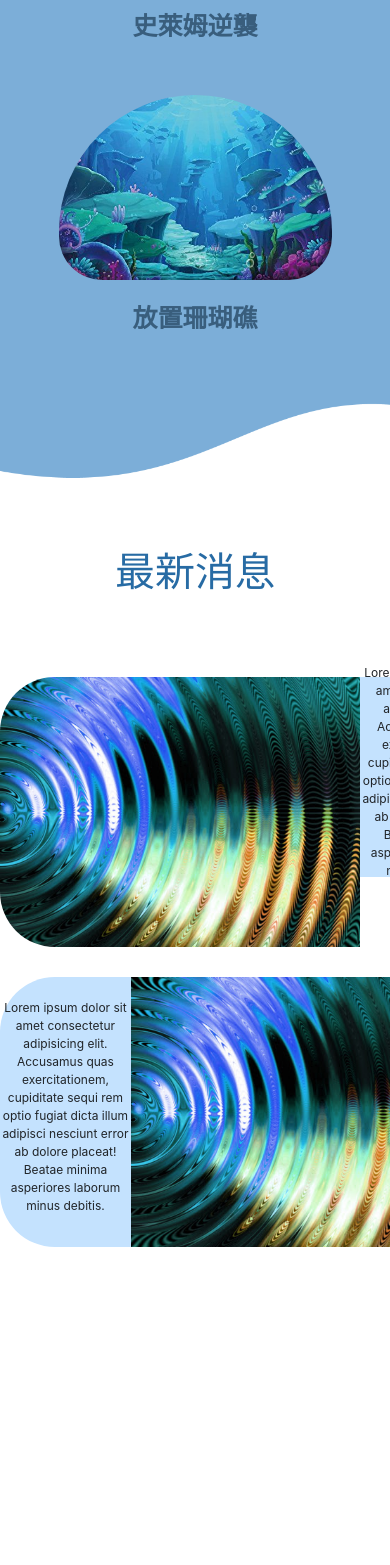
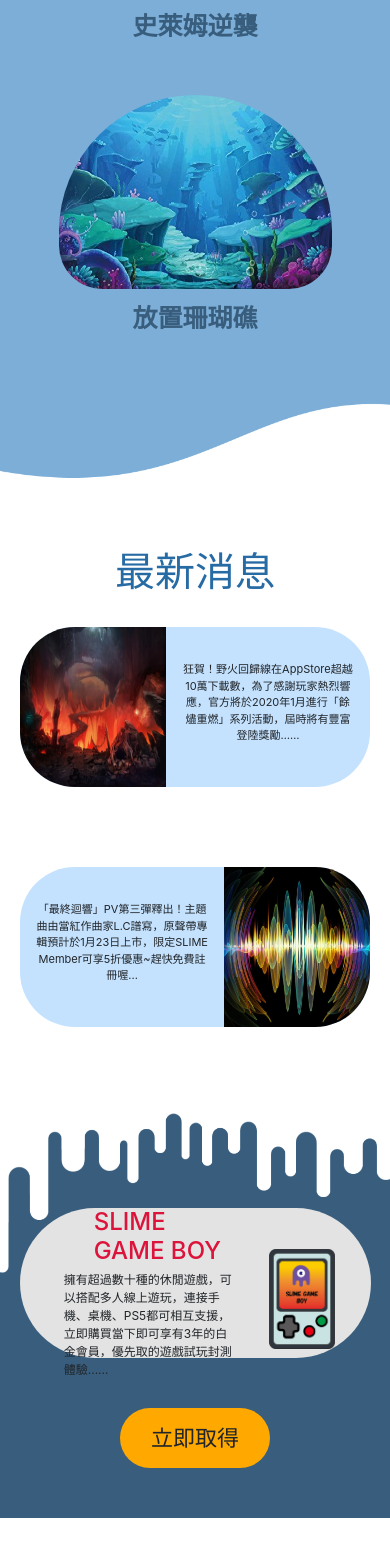
Before and after one commit to lin-zhao-cheng/SLIME_studio-website, a plain HTML site: page index.html in a window 390 px wide. Shown: the part 1462-3027 px from the top of the page. Drawn offline with Linux system fonts and the light colour scheme.

Commit message:
首頁的RWD做完 ( 缺icon 變化 選單)

```diff
--- a/css/style.css
+++ b/css/style.css
@@ -170,7 +170,7 @@
      -ms-background-size: cover;
 }
 article{
-    height: 150vh;
+    /* height: 150vh; */
     background-color: white;
     margin-top: -10px;
     padding-bottom: 50px;
@@ -189,8 +189,8 @@
 }
 
 .new-deco2{
-    width: 424px;
-    height: 150px;
+    width: 346px;
+    height: 122px;
     margin-top: 160px;
 
     background-image:url(../img/decoration/blue\ deco\ 1.png);
@@ -207,33 +207,40 @@
 /* ---------------------------------- */
 .new-box1{
     width: 834px;
-    height: 270px;
+    height: 240px;
     display: flex;
     flex-direction: row;
     background: #C4E2FE;
     /* box-shadow: 0px 8px 19px rgba(0, 0, 0, 0.7); */
     border-radius: 55px;
     padding: 0;
-    margin-top: 8em;
+    margin-top: 80px;
+    margin-right: 60px;
 
 }
 .new-img1{
-    width: 404px;
-    height: 270px;
+    width: 100%;
+    height: 100%;
     border-radius: 55px 0px 0px 55px;
 }
 .new-img1-text{
     display: flex;
     align-items: center;
     text-align: center;
-    font-size: 1.8em;
+    font-size: 2em;
+    /* margin-left: 10px;
+    margin-right: 10px; */
+}
+.new-img1-text p{
+    margin-left: 15px;
+    margin-right: 15px;
 }
 
 /* ------------------------------ */
 .new-deco3{
-    width: 440px;
-    height: 150px;
-    margin-top: 180px;
+    width: 326px;
+    height: 115px;
+    margin-top:150px;
     position: absolute;
     right: 0;
     background-image:url(../img/decoration//blue\ deco\ 2.png);
@@ -247,7 +254,7 @@
 
 .new-box2{
     width: 834px;
-    height: 270px;
+    height: 240px;
     display: flex;
     flex-direction: row-reverse;
     background: #C4E2FE;
@@ -255,11 +262,12 @@
     border-radius: 55px;
     padding: 0;
     margin-top: 8em;
+    margin-left: 60px;
 }
 
 .new-img2{
-    width: 404px;
-    height: 270px;
+    width: 100%;
+    height: 100%;
     border-radius: 0px 55px 55px 0px;
 }
 
@@ -273,7 +281,9 @@
     height: 516px;
 } */
 .new-deco4{
-    height: 516px;
+    /* height: 516px;
+    width: 100%; */
+    height: 90%;
     width: 100%;
 
     background-image:url(../img/decoration/white\ bottom.png);
@@ -293,22 +303,50 @@
 aside{
     position: relative;
     background-color:  #395E7D;
-    height: 560px;
+
 }
 
 /* .aa{
     margin-top: 100px;
 
 } */
+.game-boy{
+    width: 112px;
+    height: 169px;
+    margin: auto;
+}
 .aside-bbox{
-
-    height: 264px;
+    width: 70%;
+    height: 250px;
     background: #E3E3E3;
     border-radius: 132px;
+
     margin: 100px auto 0 auto;
+    /* background-image: url(../img/background/p4.jpg);
+    background-size: cover;
+    -webkit-background-size: cover;
+    -o-background-size: cover;
+    -moz-background-size: cover;
+    -ms-background-size: cover; */
+}
+.bbox-text{
+    /* width: 50%; */
+    /* margin-left: 10%; */
+    /* padding-top: 5%; */
+
+}
+.bbox-text h2{
+    font-size: 4em;
+    color: crimson;
+    /* margin-left: 30px; */
+}
+.bbox-text p{
+    font-size: 2em;
+    margin-top: 3%;
 }
 .aside-sbox{
-    height: 70px;
+    width: 144px;
+    height: 50px;
     background: #FFA800;
     border-radius: 41px;
     margin: 50px auto 0 auto;
@@ -317,29 +355,31 @@
     flex-direction: column;
     align-items: center;
     justify-content: center;
+    margin-bottom: 50px;
 }
 
 .aside-sbox h1{
-    font-size: 30px;
+    font-size: 2.2em;
 }
 
 /* ----------------------------------------- */
 .foot-social{
     width: 100%;
-    height: 224px;
+
     background: #FFFFFF;
 
 }
 .icon-group{
     margin-top: 50px;
 
-
-
 }
 .icon{
     width: 56px;
     height: 56px;
-    margin-left: 15px;
+    /* margin-left: 15px;
+    margin-right: 15px; */
+    margin-right: auto;
+    margin-left: auto;
 }
 
 .social-contact{
@@ -349,9 +389,12 @@
     justify-content: center;
     font-size: 1.2em;
     margin-top: 35px;
+    margin-bottom: 40px;
 }
-
-
+/*
+.social-call{
+    display:none;
+} */
 
 
 
@@ -391,6 +434,7 @@
     .rec-img01{
     width: 100%;
     height: 50%;
+    margin-right: auto;
     }
     .rec-p{
         font-size: 2em;
@@ -404,23 +448,45 @@
         font-size: 3.2em;
     }
     .new-img1-text{
-        font-size: 1.2em;
+        font-size: 1.6em;
     }
     .new-box1{
-        /* width: 834px;
-        height: 270px;  */
         height: 200px;
+        margin-right: 50px;
+    }
+    .new-box2{
+        height: 200px;
+        margin-left: 50px;
+    }
+    .new-deco2{
+        width: 248px;
+        height: 88px;
+    }
+    .new-deco3{
+        width: 248px;
+        height: 88px;
 
     }
-    /* .new-deco2-box{
-        width: 390px;
-        height: 130px;
-    } */
+    .icon{
+        width: 50px;
+        height: 50px;
+        margin-left: 15px;
+        margin-right: 15px;
+    }
+    .bbox-text h2{
+        font-size: 3em;
+        color: crimson;
+        margin-left: 30px;
+    }
+    .bbox-text p{
+        font-size: 1.6em;
+        margin-top: 3%;
+    }
 
 }
 
-/* ---------平板---------- */
-@media (max-width: 768px) {
+/* ---------平板(因為桌機設計先所以配合col-改成767px---------- */
+@media (max-width: 767px) {
     .top-logo{
         width: 313px;
         height: 109px;
@@ -440,20 +506,104 @@
     .title-rec{
         font-size: 3em;
     }
+    /* .rec-box-img{
+        width: 120px;
+
+    } */
     .rec-img01{
-        width: 100%;
-        height: 40%;
-        }
+        width: 70%;
+        height: 100%;
+        margin-right: 15%;
+        margin-left: 15%;
+        border-radius: 185px 185px 59px 59px;
+
+    }
     .rec-p{
-        font-size: 1.6em;
+        font-size: 1.3em;
         height: 40;
+
+
     }
     .rec-p-tit{
         font-size: 2.2em;
     }
+    .rec-box-img{
+        margin: 0;
+    }
+    /* .rec-box-word{
+        margin: 0;
+
+    } */
     .new-title{
         font-size: 2.6em;
     }
+    .new-img1-text{
+        font-size: 1.1em;
+    }
+    .new-deco2{
+        width: 187px;
+        height: 66px;
+
+    }
+    .new-box1{
+        height: 160px;
+        margin-right: 30px;
+    }
+    .new-box2{
+        height: 160px;
+        margin-left: 30px;
+    }
+    .new-deco3{
+        width: 187px;
+        height: 66px;
+
+    }
+    .new-deco4{
+        height: 50%;
+        width: 100%;
+    }
+    .aside-bbox{
+        width: 85%;
+
+        height: 200px;
+
+
+    }
+    .aside-sbox{
+        width: 150px;
+        height: 60px;
+    }
+    .icon{
+        width: 50px;
+        height: 50px;
+        margin-left: 25px;
+        margin-right: 25px;
+    }
+    .social-contact{
+        font-size: 1.4em;
+        margin-top: 35px;
+        margin-bottom: 20px;
+    }
+    .bot-logo{
+        width: 138px;
+        height: 48px;
+        margin-top: 26px;
+
+    }
+    .bbox-text h2{
+        font-size: 2.6em;
+        color: crimson;
+        margin-left: 30px;
+    }
+    .bbox-text p{
+        font-size: 1.em;
+        margin-top: 3%;
+    }
+    .game-boy{
+        width: 92px;
+        height: 139px;
+    }
+
  }
 
 /* ---------手機---------- */
@@ -507,5 +657,50 @@
     .new-img1-text{
 
     }
+    .new-box1{
+        height: 160px;
+        margin:30px 20px
+    }
+    .new-box2{
+        height: 160px;
+        margin:30px 20px
+    }
+    .aside-bbox{
+        width: 90%;
+        height: 150px;
+    }
+    .icon{
+        width: 60px;
+        height: 60px;
+        margin-left: 15px;
+        margin-right: 15px;
+    }
+    .social-contact{
+        font-size: 0.5em;
+
+    }
+    .social-contact h1{
+        display: none;
+    }
+    .icon{
+
+        margin-right: 50px;
+        margin-left: 50px;
+    }
+    .bbox-text h2{
+        font-size: 2.4em;
+        color: crimson;
+        margin-left: 30px;
+    }
+    .bbox-text p{
+        font-size: 1.2em;
+        margin-top: 3%;
+    }
+    .game-boy{
+        width: 66px;
+    height: 100px;
+    }
+
+
 
  }
--- a/index.html
+++ b/index.html
@@ -40,7 +40,7 @@
                 </div>
                 <div class="text">
                     <div class="row justify-content-center no-gutters text-rec">
-                        <div class="col-sm-4 rec-box-img">
+                        <div class="col-md-4 col-sm-6 rec-box-img">
                             <picture>
                                 <source class="rec-img01-M" media="(max-width: 768px)" srcset="img/game/zob tree M.png">
                               <img class="rec-img01"src="img/game/zob tree.jpg">
@@ -48,7 +48,7 @@
 
                         </div>
                         <!-- <div class="col-sm-1 d-none d-sm-block"><div class="line"></div></div> -->
-                        <div  class=" col-sm-4  rec-box-word">
+                        <div  class=" col-lg-4 col-sm-4  rec-box-word">
                             <div class="rec-p-tit"><p>末日植樹節</p></div>
                             <div class="rec-p d-none d-sm-block ">
                                 <p>殭屍源源不絕的來襲，僅有杉木箭能起到一定的牽制效果！
@@ -59,15 +59,14 @@
                         </div>
                     </div>
                     <div class="row justify-content-center no-gutters text-rec">
-                        <div class="col-sm-4 rec-box-img">
+                        <div class="col-md-4 col-sm-6 rec-box-img">
                             <picture >
-                                <source class="rec-img01-M" media="(max-width: 768px)" srcset="img/game/slime03.png">
+                                <!-- <source class="rec-img01-M" media="(max-width: 768px)" srcset="img/game/slime03.png"> -->
                               <img class="rec-img01"src="img/game/slime03.png">
                             </picture>
-
                         </div>
                         <!-- <div class="col-sm-1 d-none d-sm-block"><div class="line"></div></div> -->
-                        <div  class=" col-sm-4 rec-box-word ">
+                        <div  class=" col-lg-4 col-sm-4 rec-box-word ">
                             <div class="rec-p-tit"><p>史萊姆逆襲</p></div>
                             <div class="rec-p d-none d-sm-block ">
                                 <p>史萊姆村莊受人類戰事的波及而滅村，而你當時正巧在村莊外採集莓果，一回家只剩殘垣斷壁。你從此立下血誓，必將吞噬人類勇者，使人類對他們的行為付出慘重的代價！ </p>
@@ -76,15 +75,15 @@
                         </div>
                     </div>
                     <div class="row justify-content-center no-gutters text-rec">
-                        <div class="col-sm-4 rec-box-img">
+                        <div class="col-md-4 col-sm-6 rec-box-img">
                             <picture>
-                                <source class="rec-img01-M" media="(max-width: 768px)" srcset="img/game/zob tree M.png">
+                                <!-- <source class="rec-img01-M" media="(max-width: 768px)" srcset="img/game/zob tree M.png"> -->
                               <img class="rec-img01"src="img/game/Coral reef.jpg">
                             </picture>
 
                         </div>
                         <!-- <div class="col-sm-1 d-none d-sm-block"><div class="line"></div></div> -->
-                        <div  class=" col-sm-4 rec-box-word ">
+                        <div  class=" col-lg-4 col-sm-4 rec-box-word ">
                             <div class="rec-p-tit "><p>放置珊瑚礁</p></div>
                             <div class="rec-p d-none d-sm-block ">
                                 <p>放置養成、修剪、分享你的個人珊瑚礁！
@@ -105,26 +104,32 @@
                 </div>
             </div>
             <div class="row no-gutters justify-content-between">
-                <div class="col-lg-6 col-md-4 new-deco2-box"><div class=" d-none d-sm-block new-deco2"></div></div>
-                    <div class="new-box1 col-lg-6 col-md-6 no-gutters">
-                            <img class="new-img1 col-md-6" src="img/game/The Last Vibration.jpg">
-                            <div class="new-img1-text col-md-6">
-                            <p>Lorem ipsum dolor sit amet consectetur adipisicing elit. Accusamus quas exercitationem, cupiditate sequi rem optio fugiat dicta illum adipisci nesciunt error ab dolore placeat! Beatae minima asperiores laborum minus debitis.
+                <div class="col-lg-3 col-md-3 col-sm-2 new-deco2-box"><div class=" d-none d-sm-block new-deco2"></div></div>
+                    <div class="new-box1 col-lg-7 col-md-7 col-sm-7 no-gutters ">
+                            <picture class="col-5">
+                                <source class=" new-img1" media="(max-width: 768px)" srcset="img/game/Wildfire 02 M.png">
+                            <img class=" new-img1"src="img/game/Wildfire 02.jpg">
+                            </picture>
+                            <div class="new-img1-text col-7">
+                            <p>狂賀！野火回歸線在AppStore超越10萬下載數，為了感謝玩家熱烈響應，官方將於2020年1月進行「餘燼重燃」系列活動，屆時將有豐富登陸獎勵……
                             </p>
                             </div>
                     </div>
 
             </div>
-            <div class="row no-gutters yo">
+            <div class="row no-gutters justify-content-between yo">
 
-                <div class="new-box2 col-md-6 no-gutters">
-                    <img class=" col-md-6 new-img2" src="img/game/The Last Vibration.jpg">
-                    <div class=" col-md-6 new-img1-text">
-                    <p>Lorem ipsum dolor sit amet consectetur adipisicing elit. Accusamus quas exercitationem, cupiditate sequi rem optio fugiat dicta illum adipisci nesciunt error ab dolore placeat! Beatae minima asperiores laborum minus debitis.
+                <div class="new-box2 col-lg-7 col-md-7 col-sm-7 no-gutters">
+                    <picture class="col-5">
+                        <source class=" new-img2" media="(max-width: 768px)" srcset="img/game/The Last 02 M.png">
+                      <img class=" new-img2"src="img/game/The Last 02.png">
+                    </picture>
+                    <div class=" col-7 new-img1-text">
+                    <p>「最終迴響」PV第三彈釋出！主題曲由當紅作曲家L.C譜寫，原聲帶專輯預計於1月23日上市，限定SLIME Member可享5折優惠~趕快免費註冊喔...
                     </p>
                     </div>
                 </div>
-                <div class="col-md-6"><div class=" d-none d-sm-block new-deco3"></div></div>
+                <div class="col-lg-3 col-md-3 col-sm-2"><div class=" d-none d-sm-block new-deco3"></div></div>
             </div>
 
         </article>
@@ -133,26 +138,40 @@
 
             <div class="deco-a"><div class="new-deco4"></div></div>
             <div class="row justify-content-center no-gutters  aa">
-                <div class="col-md-8"> <div class="aside-bbox"></div></div>
+                <div class="col">
+                    <div class="row justify-content-center align-items-center aside-bbox">
+
+                        <div class="col-7 bbox-text">
+                            <h2>SLIME GAME BOY</h2>
+                            <p>擁有超過數十種的休閒遊戲，可以搭配多人線上遊玩，連接手機、桌機、PS5都可相互支援，立即購買當下即可享有3年的白金會員，優先取的遊戲試玩封測體驗......</p>
+                        </div>
+                        <div class="col-3">
+                            <img src="img/decoration/GAME BOY.png" alt="" class="game-boy">
+
+                        </div>
+                    </div>
+            </div>
             </div>
             <div class="row justify-content-center no-gutters  aa">
-                <div class="col-md-2"><div class="aside-sbox"><h1>加入我們</h1></div></div>
+                <div class="col"><div class="aside-sbox"><h1>立即取得</h1></div></div>
             </div>
         </aside>
         <footer>
             <div class="foot-social">
-                <div class="row justify-content-center ">
-                    <div class="col-md-1 icon-group"><img src="img/icon/brandico_facebook-rect.png" alt="" class="icon"></div>
-                    <div class="col-md-1  icon-group"><img src="img/icon/simple-icons_discord.png" alt="" class="icon"></div>
-                    <div class="col-md-1 icon-group"><img src="img/icon/ant-design_twitter-circle-filled.png" alt="" class="icon"></div>
-                    <div class="col-md-1 icon-group"><img src="img/icon/bx_bxl-instagram-alt.png" alt="" class="icon"></div>
-                    <div class="col-md-1 icon-group"><img src="img/icon/cib_youtube.png" alt="" class="icon"></div>
+                <div class="row justify-content-center no-gutters ">
+                    <div class="col-md-1 col-sm-2 col-4 icon-group "><img src="img/icon/brandico_facebook-rect.png" alt="" class="icon"></div>
+                    <div class=" col-md-1 col-sm-2 col-4  icon-group"><img src="img/icon/simple-icons_discord.png" alt="" class="icon"></div>
+                    <div class="col-md-1 col-sm-2 col-4 icon-group"><img src="img/icon/ant-design_twitter-circle-filled.png" alt="" class="icon"></div>
+                    <div class=" col-md-1 col-sm-2 col-4 icon-group"><img src="img/icon/bx_bxl-instagram-alt.png" alt="" class="icon"></div>
+                    <div class="d-sm-none col-4 icon-group "><img src="img/icon/call.png" class="icon"></div>
+                    <div class=" col-md-1 col-sm-2 col-4 icon-group"><img src="img/icon/cib_youtube.png" alt="" class="icon"></div>
+
                 </div>
                 <div class="row justify-content-center">
-                    <div class="col-md-1 social-contact">
+                    <div class=" social-contact">
+
                         <h1>聯絡我們</h1>
                     </div>
-
                 </div>
 
             </div>
```
Also changed, not shown: img/background/p4.jpg (added), img/decoration/GAME BOY.png (added), img/game/The Last 02 M.png (added), img/game/The Last 02.png (added), img/game/The Last Vibration 1 M.png (added), img/game/Wildfire 02 M.png (added), img/game/Wildfire 02.jpg (added), img/icon/call.png (added).
